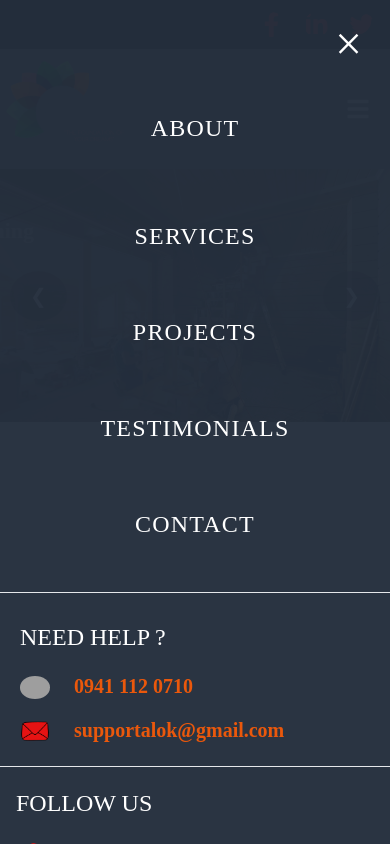
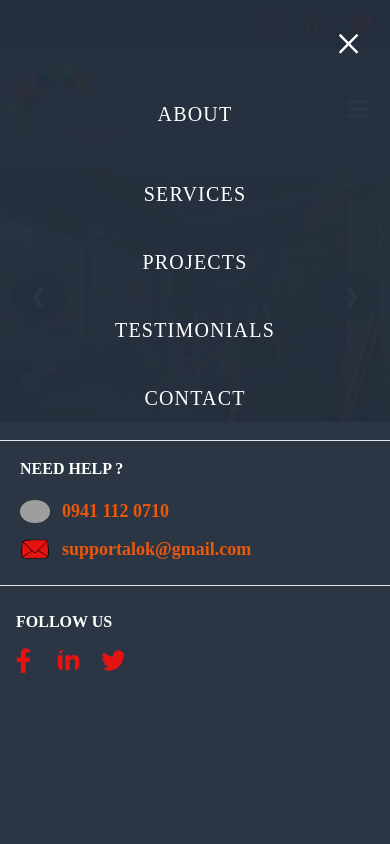
Before and after one commit to ChinmayaKumarJagadev/HomeSolution, a Next.js app: page / in a window 390 px wide. Both pictures are taken after a click on the button "Open menu". Built offline with nearby package versions, Linux system fonts and the light colour scheme; grey boxes are pictures that could not be loaded; a web font is replaced by a local one.

Commit message:
done menu changes

```diff
--- a/src/components/Header.js
+++ b/src/components/Header.js
@@ -73,7 +73,7 @@ function Header() {
             animate={{ opacity: 1, scale: 1 }}
             exit={{ opacity: 0, scale: 0.9 }}
             transition={{ duration: 0.3 }}
-            className="relative w-full max-w-full bg-slate-700 bg-opacity-70 shadow-xl lg:hidden text-white gap-5 overflow-auto"
+            className="relative w-full max-w-full bg-slate-700 bg-opacity-70 shadow-xl text-white gap-5 overflow-auto lg:hidden md:overflow-auto"
             style={{ height: "100%" }}
           >
             <button
@@ -83,29 +83,29 @@ function Header() {
             >
               &times;
             </button>
-            <ul className="flex flex-col space-y-10 uppercase tracking-wider mt-5">
-              <li className="hover:bg-orange-700 p-3 rounded mt-20 text-2xl m-3">
+            <ul className="flex flex-col space-y-4 uppercase tracking-wider mt-2">
+              <li className="hover:bg-orange-700 p-3 rounded mt-20 text-xl m-3">
                 <Link href="/">About</Link>
               </li>
-              <li className="hover:bg-orange-700 p-3 rounded text-2xl m-8">
+              <li className="hover:bg-orange-700 p-3 rounded text-xl m-8">
                 <Link href="/">Services</Link>
               </li>
-              <li className="hover:bg-orange-700 p-3 rounded text-2xl m-8">
+              <li className="hover:bg-orange-700 p-3 rounded text-xl m-8">
                 <Link href="/">Projects</Link>
               </li>
-              <li className="hover:bg-orange-700 p-3 rounded text-2xl m-8">
+              <li className="hover:bg-orange-700 p-3 rounded text-xl m-8">
                 <Link href="/">Testimonials</Link>
               </li>
-              <li className="hover:bg-orange-700 p-3 rounded text-2xl m-8">
+              <li className="hover:bg-orange-700 p-3 rounded text-xl m-8">
                 <Link href="/">Contact</Link>
               </li>
 
               <hr className="w-full" />
             </ul>
 
-            <div className="text-2xl mt-7 md:mt-9 ml-5 md:ml-[100px] float-left mb-5 md:mb-9">
-              <div className="text-left mb-4 md:text-3xl">NEED HELP ?</div>
-              <div className="flex flex-col gap-3 md:gap-7">
+            <div className="text-2xl mt-3 md:mt-9 ml-5 md:ml-[100px] float-left mb-5 md:mb-9">
+              <div className="text-left mb-2 md:text-3xl text-[16px] font-bold">NEED HELP ?</div>
+              <div className="flex flex-col gap-1 md:gap-7">
                 <Link
                   href="https://www.facebook.com"
                   passHref
@@ -118,7 +118,7 @@ function Header() {
                     height={30}
                     width={30}
                   />
-                  <span className="text-xl ml-6 text-orange-600 font-bold md:text-3xl">
+                  <span className="text-[18px] ml-3 text-orange-600 font-bold md:text-3xl">
                     0941 112 0710
                   </span>
                 </Link>
@@ -131,7 +131,7 @@ function Header() {
                     height={30}
                     width={30}
                   />
-                  <span className="text-xl ml-6 text-orange-600 font-bold md:text-3xl">
+                  <span className="text-[18px] ml-3 text-orange-600 font-bold md:text-3xl">
                     supportalok@gmail.com
                   </span>
                 </Link>
@@ -141,18 +141,18 @@ function Header() {
             <hr className="w-full" />
 
             <div className="md:ml-[100px] ml-4 mb-5">
-              <div className="mt-5 text-left md:text-3xl">FOLLOW US</div>
-              <div className="flex gap-5 mt-5">
+              <div className="mt-5 text-left md:text-3xl text-[16px] font-bold">FOLLOW US</div>
+              <div className="flex gap-5 mt-1" style={{ marginLeft: "-5px"}}>
               <Link href="https://www.facebook.com" passHref>
-                <FaFacebookF className={styles.scoialIcons} style={{ fontSize: "30px"}}/>
+                <FaFacebookF className={styles.scoialIcons} />
               </Link>
 
               <Link href="https://www.linkedin.com" passHref>
-                <FaLinkedinIn className={styles.scoialIcons} style={{ fontSize: "30px"}}/>
+                <FaLinkedinIn className={styles.scoialIcons} />
               </Link>
 
               <Link href="https://www.twitter.com" passHref>
-                <FaTwitter className={styles.scoialIcons} style={{ fontSize: "30px"}}/>
+                <FaTwitter className={styles.scoialIcons} />
               </Link>
               </div>
             </div>
--- a/src/styles/header.module.css
+++ b/src/styles/header.module.css
@@ -82,7 +82,18 @@
   text-align: center;
 }
 
+
 @media screen and (max-width: 450px) {
+  .menuModal {
+    position: relative;
+    width: 100%;
+    max-width: 100%;
+    background-color: rgba(51, 65, 85, 0.7); /* bg-slate-700 with 70% opacity */
+    box-shadow: 0 1px 3px 0 rgba(0, 0, 0, 0.1), 0 1px 2px 0 rgba(0, 0, 0, 0.06); /* shadow-xl */
+    color: white;
+    gap: 1.25rem; /* gap-5 */
+    overflow: hidden; /* overflow-hidden by default for small devices */
+  }
   .navLinks{
     /* display: none; */
   }
@@ -107,7 +118,7 @@
 
 }
 
-@media screen and (max-width: 1080px) {
+@media screen and (max-width: 1024px) {
   .navLinks{
     display: none;
   }
@@ -115,4 +126,7 @@
     display: none;
   }
 
+  /* .menuModal {
+    overflow: auto;
+  } */
 }
```
